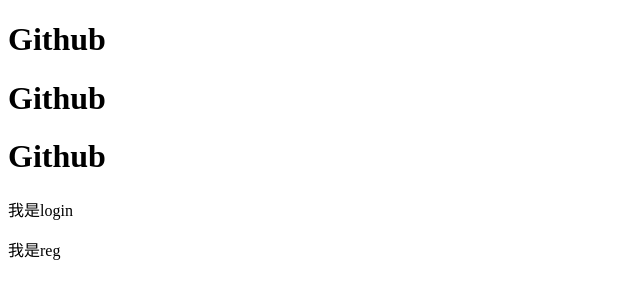
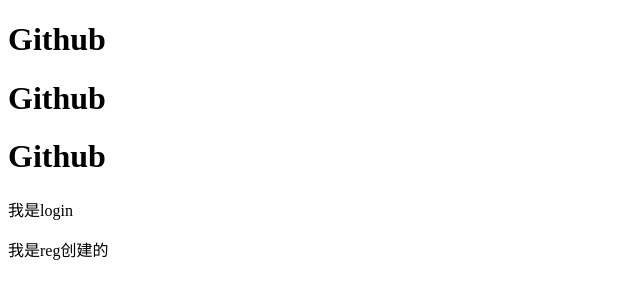
Before and after one commit to TopEmma/test001, a plain HTML site: page index.html in a window 1280 px wide. Shown: the full height of the page, 0-640 px from the left. Drawn offline with Linux system fonts and the light colour scheme.

Commit message:
保存reg

```diff
--- a/index.html
+++ b/index.html
@@ -14,7 +14,7 @@
     <h1>Github</h1>
     <h1>Github</h1>
     <p>我是login</p>
-    <p>我是reg</p>
+    <p>我是reg创建的</p>
 </body>
 
 </html>
```
